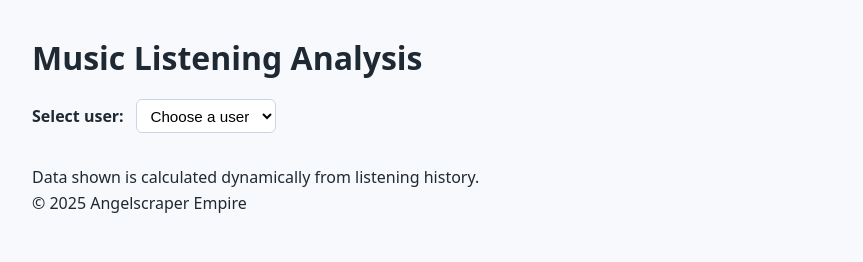
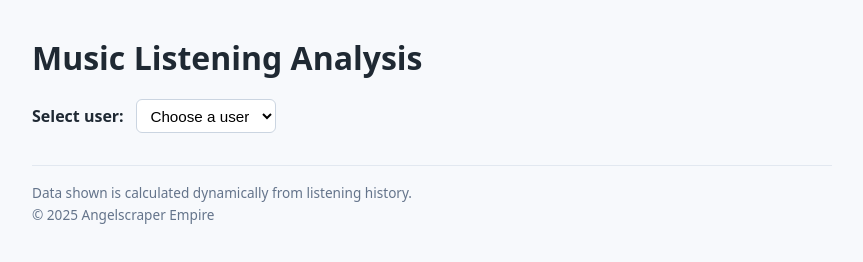
Before and after one commit to theangelskies/Music-data-project, a website with bundled scripts: page index.html in a window 1280 px wide. Shown: the whole page, without its empty margins (208-1071 px from the left). Built offline with nearby package versions, Linux system fonts and the light colour scheme.

Commit message:
refactor and footer css

```diff
--- a/style.css
+++ b/style.css
@@ -24,7 +24,6 @@ footer {
   max-width: 800px;
   margin: 0 auto 2rem auto;
 }
-
 
 main {
   max-width: 800px;
@@ -86,3 +85,11 @@ ol {
 li {
   margin-bottom: 0.3rem;
 }
+
+/* Footer */
+footer {
+  font-size: 0.85rem;
+  color: #64748b;
+  border-top: 1px solid #e2e8f0;
+  padding-top: 1rem;
+}
```
